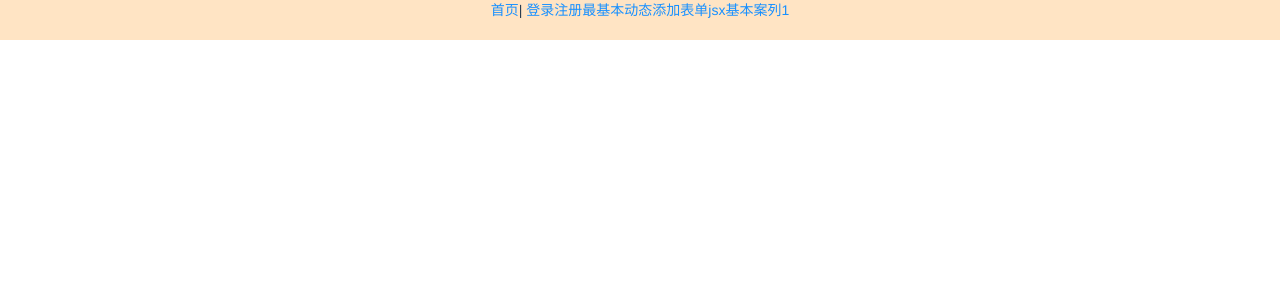
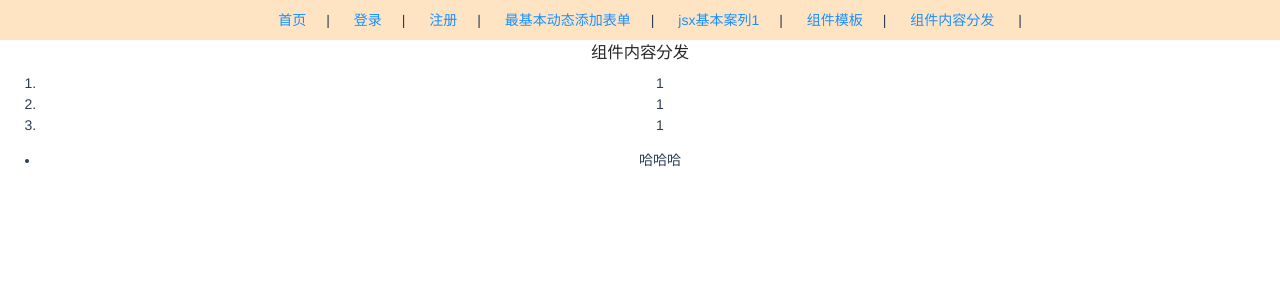
Before and after one commit to wanghong2013/vue-cli-3-config, a Vue app: page /slot/slotdemo01 in a window 1280 px wide. Shown: the top 300 px of the page. Built offline with nearby package versions, Linux system fonts and the light colour scheme.

Commit message:
cli中使用slot

```diff
--- a/src/components/JHeader.vue
+++ b/src/components/JHeader.vue
@@ -1,10 +1,13 @@
 <template>
   <div class="jheader">
-    <router-link to="/">首页</router-link>|
-    <router-link to="/user/login">登录</router-link>
-    <router-link to="/user/register">注册</router-link>
-    <router-link to="/form/add">最基本动态添加表单</router-link>
-    <router-link to="/jsx/demo1">jsx基本案列1</router-link>
+    <router-link to="/" class="nav-item">首页</router-link>|
+    <router-link to="/user/login" class="nav-item">登录</router-link>|
+    <router-link to="/user/register" class="nav-item">注册</router-link>|
+    <router-link to="/form/add" class="nav-item">最基本动态添加表单</router-link>|
+    <router-link to="/jsx/demo1" class="nav-item">jsx基本案列1</router-link>|
+    <router-link to="/tpl/tpldemo01" class="nav-item">组件模板</router-link>|
+    <router-link to="/slot/slotdemo01" class="nav-item">组件内容分发</router-link>
+|
   </div>
 </template>
 
@@ -18,5 +21,9 @@ export default {
 .jheader {
   height: 40px;
   background-color: bisque;
+  .nav-item {
+    padding: 0 20px;
+    line-height: 40px;
+  }
 }
 </style>
--- /dev/null
+++ b/src/components/SimpleSlot.vue
@@ -0,0 +1,15 @@
+<template>
+  <div>
+    <slot name="header"></slot>
+    <slot name="content"></slot>
+  </div>
+</template>
+
+<script>
+export default {
+  name: "slot01"
+};
+</script>
+
+<style lang="scss" scoped>
+</style>
--- /dev/null
+++ b/src/components/TodoItem.vue
@@ -0,0 +1,21 @@
+<template>
+  <ol>
+    <li v-for="item in todos" :key="item.id">{{item.name}}</li>
+  </ol>
+</template>
+
+<script>
+export default {
+  name: "todo-item",
+  props: {
+    todos: {
+      type: Array,
+      default: [],
+      required: true
+    }
+  }
+};
+</script>
+
+<style lang="scss" scoped>
+</style>
--- a/src/router.js
+++ b/src/router.js
@@ -36,6 +36,19 @@ export default new Router({
       name: "jsxdemo1",
       component: () =>
         import(/* webpackChunkName: "about" */ "./views/jsx/JsxDemo1.vue")
+    },
+    {
+      path: "/tpl/tpldemo01",
+      name: "tpldemo0",
+      component: () =>
+        import(/* webpackChunkName: "about" */ "./views/tpl/Tpldemo01.vue")
+    },
+    {
+      path: "/slot/slotdemo01",
+      name: "slotdemo01",
+      component: () =>
+        import(/* webpackChunkName: "about" */ "./views/slot/Soltdemo01.vue")
     }
+
   ]
 });
--- /dev/null
+++ b/src/views/slot/Soltdemo01.vue
@@ -0,0 +1,34 @@
+<template>
+  <div>
+    <h3>组件内容分发</h3>
+    <SimpleSlot>
+      <template v-slot:content>
+        <ol>
+          <li>1</li>
+          <li>1</li>
+          <li>1</li>
+        </ol>
+        <ul>
+          <li>哈哈哈</li>
+        </ul>
+      </template>
+
+      <template v-slot="header">
+        <h3>header</h3>
+      </template>
+    </SimpleSlot>
+  </div>
+</template>
+
+<script>
+import SimpleSlot from "../../components/SimpleSlot";
+export default {
+  name: "slotdemo01",
+  components: {
+    SimpleSlot
+  }
+};
+</script>
+
+<style lang="scss" scoped>
+</style>
--- /dev/null
+++ b/src/views/tpl/Tpldemo01.vue
@@ -0,0 +1,30 @@
+<template>
+  <div>
+     <h3>Todo组件模板</h3>
+     <TodoItem :todos="todos"/>
+  </div>
+
+
+</template>
+
+<script>
+import TodoItem from "../../components/TodoItem";
+export default {
+  name: "tpl_dem0_01",
+  components:{
+    TodoItem
+  },
+  data() {
+    return {
+      todos: [
+        { id: 1, name: "123" },
+        { id: 2, name: "453" },
+        { id: 3, name: "789" }
+      ]
+    };
+  }
+};
+</script>
+
+<style lang="scss" scoped>
+</style>
```
